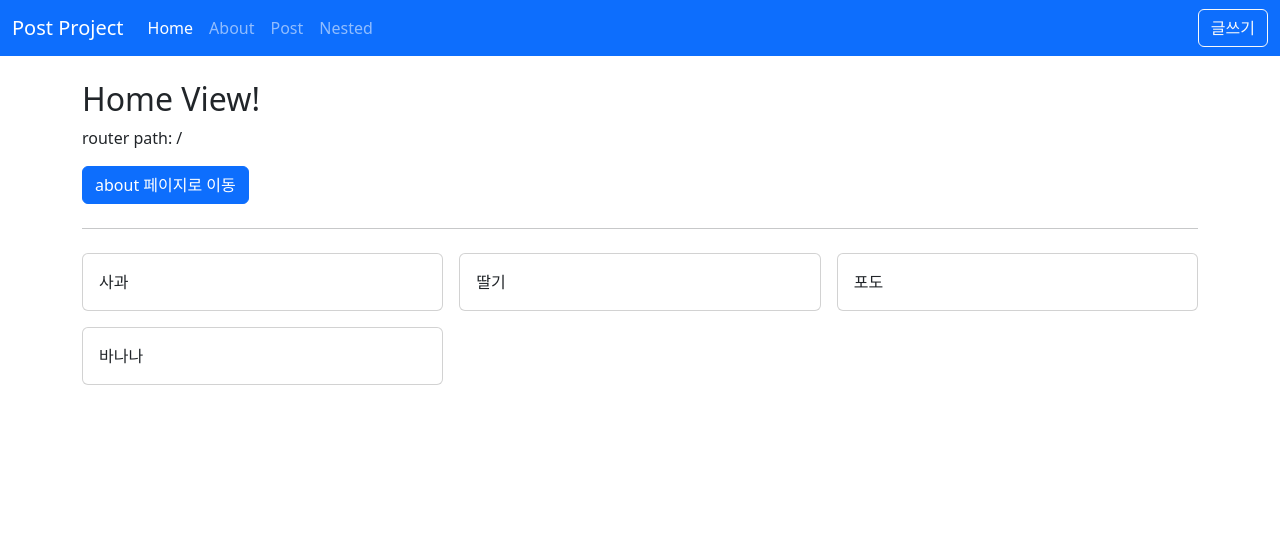
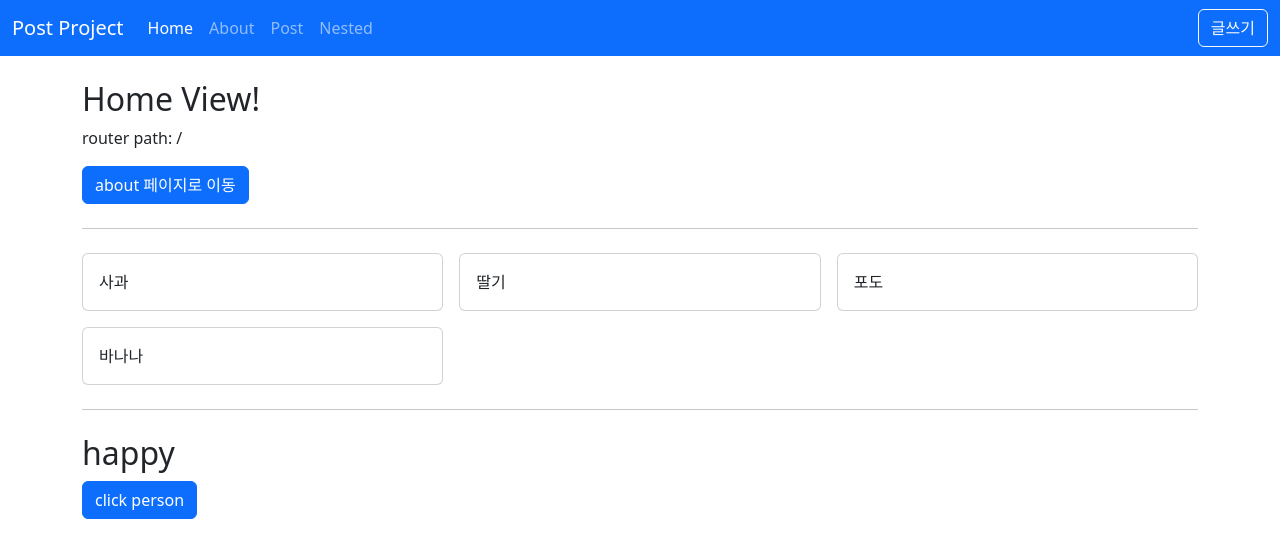
Before and after one commit to red2132/vue_practice_project, a Vue app in the folder vue3-posts/: page / in a window 1280 px wide. Shown: the top 558 px of the page. Built offline with nearby package versions, Linux system fonts and the light colour scheme.

Commit message:
plugin 구현

```diff
--- /dev/null
+++ b/vue3-posts/src/plugins/func.js
@@ -0,0 +1,3 @@
+export default function funcPlugins() {
+	console.log('funcPlugins');
+}
--- /dev/null
+++ b/vue3-posts/src/plugins/obj.js
@@ -0,0 +1,8 @@
+const objPlugins = {
+	install(app, options) {
+		console.log('app:', app);
+		console.log('options:', options);
+	},
+};
+
+export default objPlugins;
--- /dev/null
+++ b/vue3-posts/src/plugins/person.js
@@ -0,0 +1,13 @@
+export default {
+	install(app, options) {
+		const person = {
+			name: 'happy',
+			say() {
+				alert(this.name);
+			},
+			...options,
+		};
+		app.config.globalProperties.$person = person;
+		app.provide('person', person); // setup에서 사용하기 위해 provide 사용
+	},
+};
--- a/vue3-posts/src/views/HomeView.vue
+++ b/vue3-posts/src/views/HomeView.vue
@@ -11,12 +11,23 @@
 			<AppCard>{{ item }}</AppCard>
 		</AppGrid>
 	</div>
+	<hr class="my-4" />
+	<h2>{{ $person.name }}</h2>
+	<button class="btn btn-primary" @click="person.say">click person</button>
 </template>
-
+<script>
+export default {
+	// 컴포넌트 인스턴스는 set up 이전에 생성되기 때문에 가져오려면 created훅을 따로 만들어 사용
+	created() {
+		// console.log(this.$person.name);
+		// this.$person.say();
+	},
+};
+</script>
 <script setup>
 import AppCard from '@/components/app/AppCard.vue';
 import AppGrid from '@/components/app/AppGrid.vue';
-import { ref } from 'vue';
+import { inject, ref } from 'vue';
 import { useRouter } from 'vue-router';
 
 const items = ref(['사과', '딸기', '포도', '바나나']);
@@ -27,6 +38,7 @@
 		name: 'About',
 	});
 };
+const person = inject('person');
 </script>
 
 <style lang="scss" scoped></style>
```
Also changed, not shown: vue3-posts/src/main.js (+9 -1 lines).
